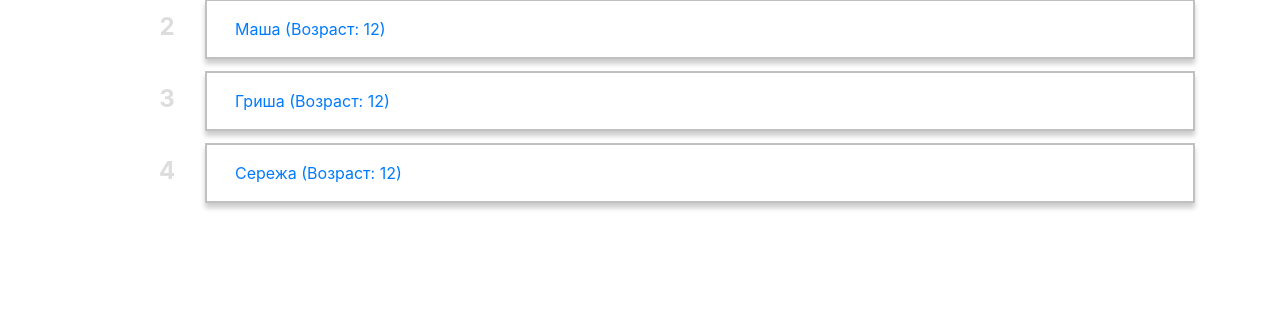
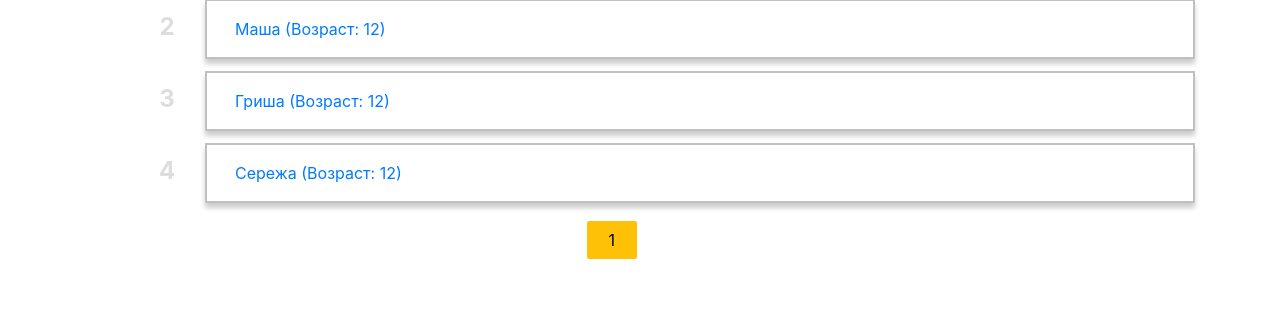
Before and after one commit to RomTurino/studentbase, a Django app: page /students/ in a window 1280 px wide. Shown: the part 290-603 px from the top of the page. Run offline with Django 3.2, Linux system fonts and the light colour scheme; data comes from the database, SQL or seed files in the repository; both versions use the stored data as it was after the commit; some libraries are stand-ins or nearby versions.

Commit message:
made the pagination

```diff
--- a/studwork/static/css/style.css
+++ b/studwork/static/css/style.css
@@ -40,10 +40,11 @@
     -moz-box-sizing: border-box;
     box-sizing: border-box;
 }
-.all-students li:hover:before {
+
+.all-students li:hover:before{
     color: #77AEDB;
 }
-.all-students li:after {
+.all-students li:after{
     position: absolute;
     top: 26px;
     left: -40px;
@@ -64,7 +65,7 @@
     -moz-box-sizing: border-box;
     box-sizing: border-box;
 }
-.all-students li:hover:after {
+.all-students li:hover:after{
     opacity: 0.2;
     -webkit-transform: translateX(-50%) translateY(-50%) scale(1);
     -moz-transform: translateX(-50%) translateY(-50%) scale(1);
@@ -298,5 +299,20 @@ details p {
 
 .lesson-change label{
     display:block;
-    font-size:15px
+    font-size:15px;
 }
+
+.pagination a{
+  display: inline-block;
+  padding: 1px 10px;
+  text-decoration: none;
+
+  color:black;
+}
+.pagination{
+    margin-left:45%;
+    text-align:center;
+}
+.pagination button{
+   border : 2px solid white;
+}
--- a/studwork/templates/studbase/all_students.html
+++ b/studwork/templates/studbase/all_students.html
@@ -2,7 +2,7 @@
 {%block title%}Ученики{%endblock title%}
 {%block content%}
 
-
+{% if request.GET.q %}&q={{ request.GET.q }}{% endif %}
 
 
 <form method = 'get' class = 'student-search'>
@@ -16,4 +16,5 @@
     <li><a href="{%url 'stud_detail' id=student.id%}">{{student.name}} (Возраст: {{student.age}})</a></li>
     {%endfor%}
 </ul>
+{% include "studbase/pagination.html" with page=posts %}
 {%endblock content%}
--- /dev/null
+++ b/studwork/templates/studbase/pagination.html
@@ -0,0 +1,30 @@
+
+{% load i18n %}
+<div class = 'pagination'>
+
+     {% if  students.has_previous %}
+            <button class="btn btn-warning">
+            <a class="Next" href="?page={{ students.previous_page_number }}{% if request.GET.q %}&q=
+                      {{request.GET.q }}{% endif %}">{% trans 'Предыдущая' %}
+            </a>
+            </button>
+       {% endif %}
+       {% for n in students.paginator.page_range %}
+            {% if n > students.number|add:-4 and n < students.number|add:4 %}
+                  <div class='{% if n == students.number %}active{% else %}no-active{% endif %}'>
+                      <button class="btn btn-warning">
+                        <a href='?page={{ n }}{% if request.GET.q %}&q={{ request.GET.q }}{% endif %}'>{{ n }}</a>
+                      </button>
+                  </div>
+              {% endif %}
+        {% endfor %}
+
+        {% if students.has_next %}
+                <button class="btn btn-warning">
+                 <a class="Next" href="?page=
+                               {{ students.next_page_number }}{% if request.GET.q %}&q={{ request.GET.q }}{% endif %}">
+                                     {% trans 'Следующая' %}</a>
+                </button>
+         {% endif %}
+
+</div>
--- a/studwork/views.py
+++ b/studwork/views.py
@@ -3,7 +3,7 @@ from cachy.stores import memcached_store
 from django.core.cache import cache, caches
 from django.shortcuts import render, get_object_or_404, redirect
 from django.views.decorators.cache import cache_page
-
+from django.core.paginator import Paginator, EmptyPage, PageNotAnInteger
 from .filters import StudentFilter
 from .forms import LessonForm
 from .models import *
@@ -17,10 +17,19 @@ cache_set = set()
 
 
 def all_students(request):
-    students = Student.objects.all()
-    myFilter = StudentFilter(request.GET, queryset=students)
-    students = myFilter.qs
-    content = {'students': students, 'myFilter': myFilter}
+    students_all = Student.objects.all()
+    myFilter = StudentFilter(request.GET, queryset=students_all)
+    students_all = myFilter.qs
+    paginator = Paginator(students_all, 20)
+    page = request.GET.get('page', 1)
+    try:
+        students = paginator.page(page)
+    except PageNotAnInteger:
+        students = paginator.page(1)
+    except EmptyPage:
+        students = paginator.page(paginator.num_pages)
+
+    content = {'students': students, 'myFilter': myFilter, 'page': page}
     return render(request, 'studbase/all_students.html', content)
 
 
```
Also changed, not shown: db.sqlite3.
